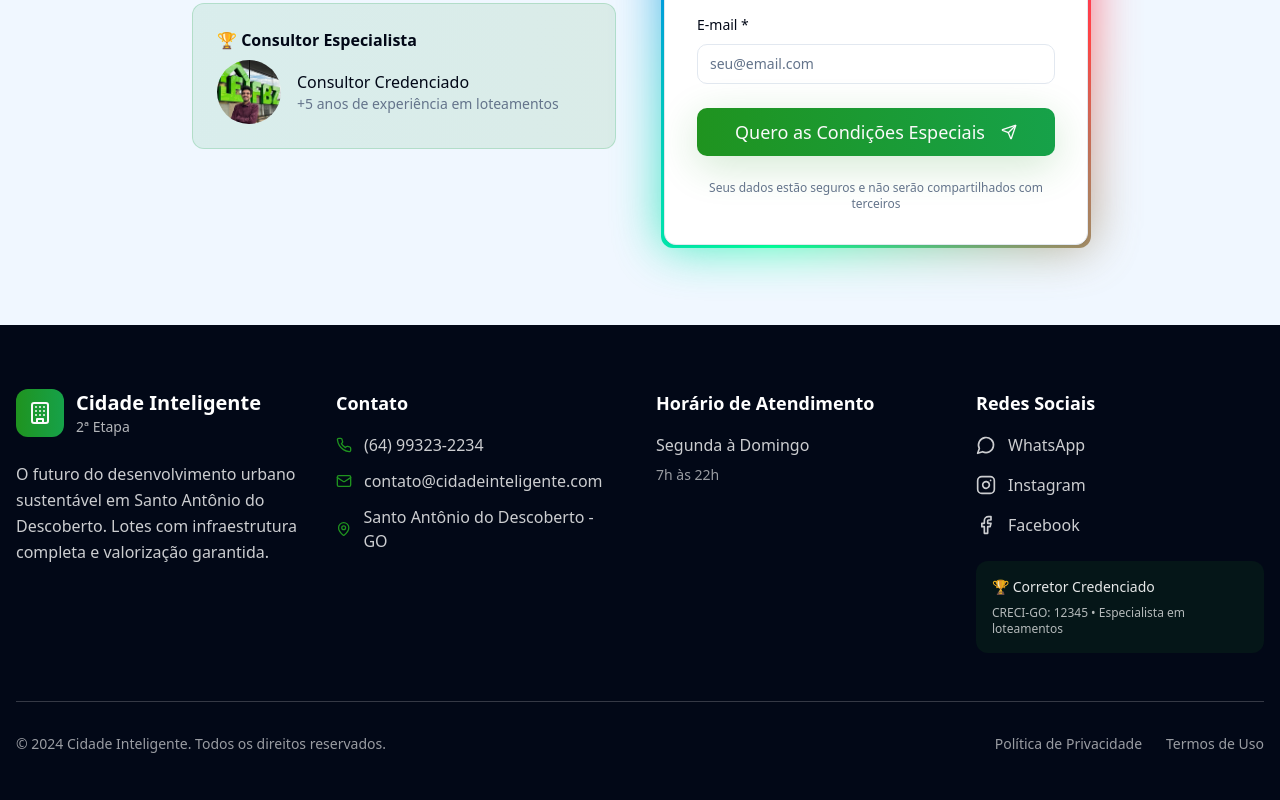
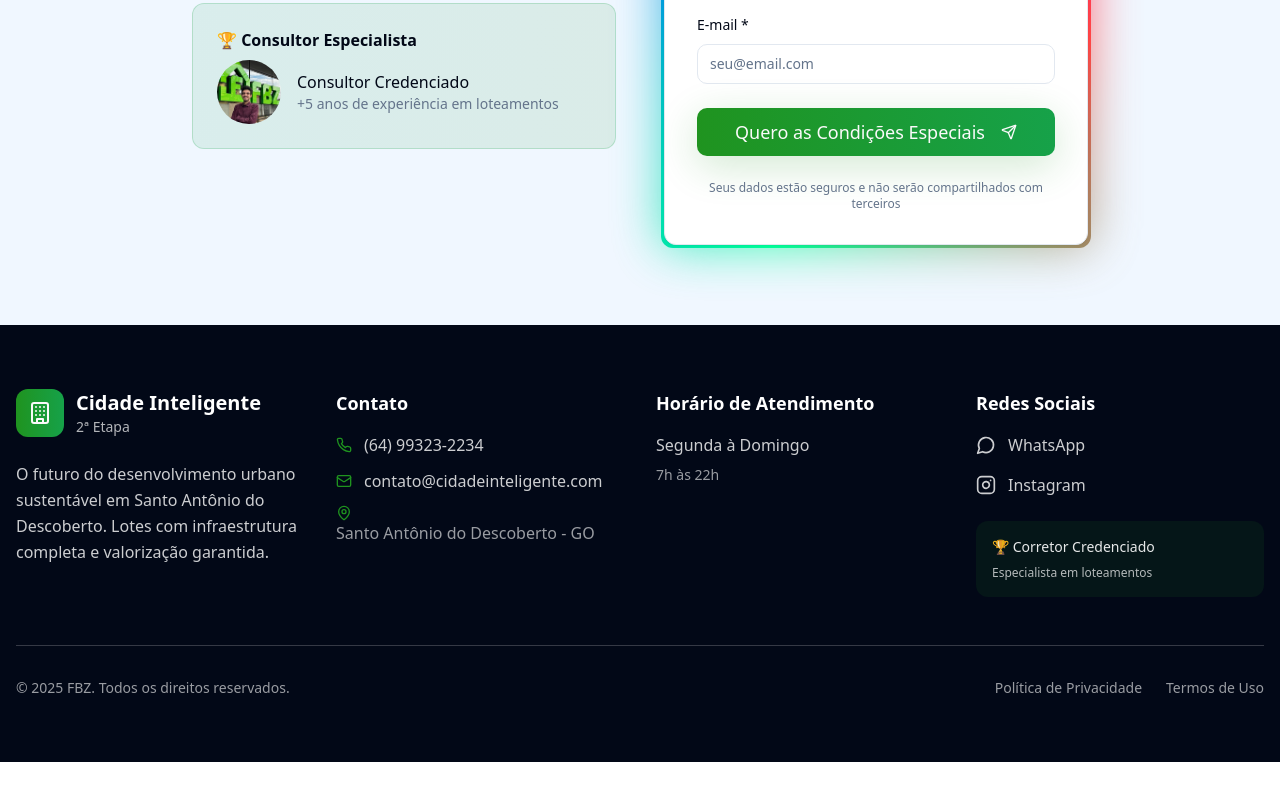
Before and after one commit to WillbioCloud/cidade-inteligente-landing, a React (Vite) app: page / in a window 1280 px wide. Shown: the part 7295-8095 px from the top of the page. After the commit the page ends 8057 px from the top, so only its background shows below. Built offline with nearby package versions, Linux system fonts and the light colour scheme.

Commit message:
fix: correct footer location display and update copyright year; add overflow-x hidden to prevent horizontal scroll

```diff
--- a/src/components/Footer.tsx
+++ b/src/components/Footer.tsx
@@ -38,14 +38,14 @@ export const Footer = () => {
                 <span className="text-background/80">contato@cidadeinteligente.com</span>
               </div>
               <div className="flex items-center space-x-3">
-                <MapPin className="w-4 h-4 text-primary" />
-                <span className="text-background/80">Santo Antônio do Descoberto - GO</span>
                 <a
                   href="https://maps.app.goo.gl/3a3gzUomDvtiafDq8"
                   target="_blank"
                   rel="noopener noreferrer"
-                  className="text-background/80 hover:text-background transition-colors"
+                  className="text-background/70 hover:text-background transition-colors"
                 >
+                <MapPin className="w-4 h-4 text-primary" />
+                <span className="text-background/60">Santo Antônio do Descoberto - GO</span>
                 </a>
               </div>
             </div>
@@ -80,19 +80,12 @@ export const Footer = () => {
                 <Instagram className="w-5 h-5" />
                 <span>Instagram</span>
               </a>
-              <a
-                href="#"
-                className="flex items-center space-x-3 text-background/80 hover:text-secondary transition-colors"
-              >
-                <Facebook className="w-5 h-5" />
-                <span>Facebook</span>
-              </a>
             </div>
 
             <div className="mt-6 p-4 bg-primary/10 rounded-lg">
               <p className="text-sm text-background/90 font-medium mb-2">🏆 Corretor Credenciado</p>
               <p className="text-xs text-background/70">
-                CRECI-GO: 12345 • Especialista em loteamentos
+                Especialista em loteamentos
               </p>
             </div>
           </div>
@@ -101,7 +94,7 @@ export const Footer = () => {
         <div className="border-t border-background/20 pt-8">
           <div className="flex flex-col md:flex-row justify-between items-center space-y-4 md:space-y-0">
             <p className="text-background/60 text-sm">
-              © 2024 Cidade Inteligente. Todos os direitos reservados.
+              © 2025 FBZ. Todos os direitos reservados.
             </p>
             <div className="flex space-x-6 text-sm">
               <a href="#" className="text-background/60 hover:text-background transition-colors">
--- a/src/index.css
+++ b/src/index.css
@@ -116,6 +116,7 @@ All colors MUST be HSL.
 
   body {
     @apply bg-background text-foreground;
+    overflow-x: hidden; /* --- ESTA É A LINHA QUE CORRIGE O PROBLEMA --- */
   }
 }
 
@@ -173,32 +174,29 @@ All colors MUST be HSL.
     transform: translateY(0);
   }
 }
-/* Cole este código no final do seu arquivo src/index.css */
-
+/* Animação da borda */
 @property --angle {
   syntax: "<angle>";
   initial-value: 0deg;
   inherits: false;
 }
 
-/* O container que terá a borda animada */
 .animated-border-card {
   position: relative;
   z-index: 0;
-  border-radius: 0.75rem; /* O mesmo border-radius do Card do ShadCN */
+  border-radius: 0.75rem;
 }
 
-/* A camada da borda e do brilho (glow) */
 .animated-border-card::before,
 .animated-border-card::after {
   content: '';
   position: absolute;
   z-index: -1;
-  top: -3px;  /* Espessura da borda */
-  left: -3px; /* Espessura da borda */
+  top: -3px;
+  left: -3px;
   width: calc(100% + 6px);
   height: calc(100% + 6px);
-  border-radius: inherit; /* Usa o mesmo border-radius do pai */
+  border-radius: inherit;
   background-image: conic-gradient(
     from var(--angle),
     #ff4545,
@@ -210,7 +208,6 @@ All colors MUST be HSL.
   animation: 3s spin linear infinite;
 }
 
-/* Camada de brilho (glow) */
 .animated-border-card::before {
   filter: blur(1.5rem);
   opacity: 0.7;
```
